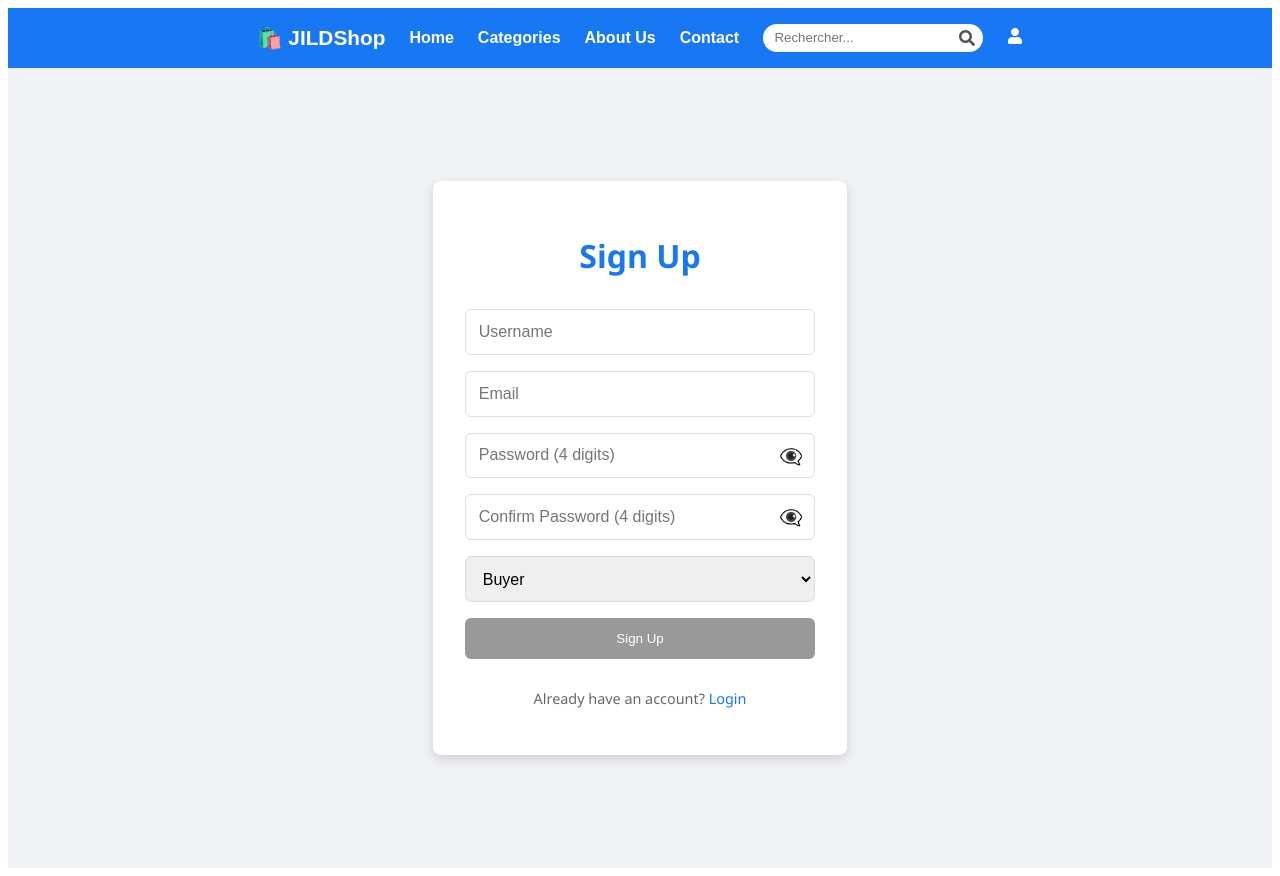
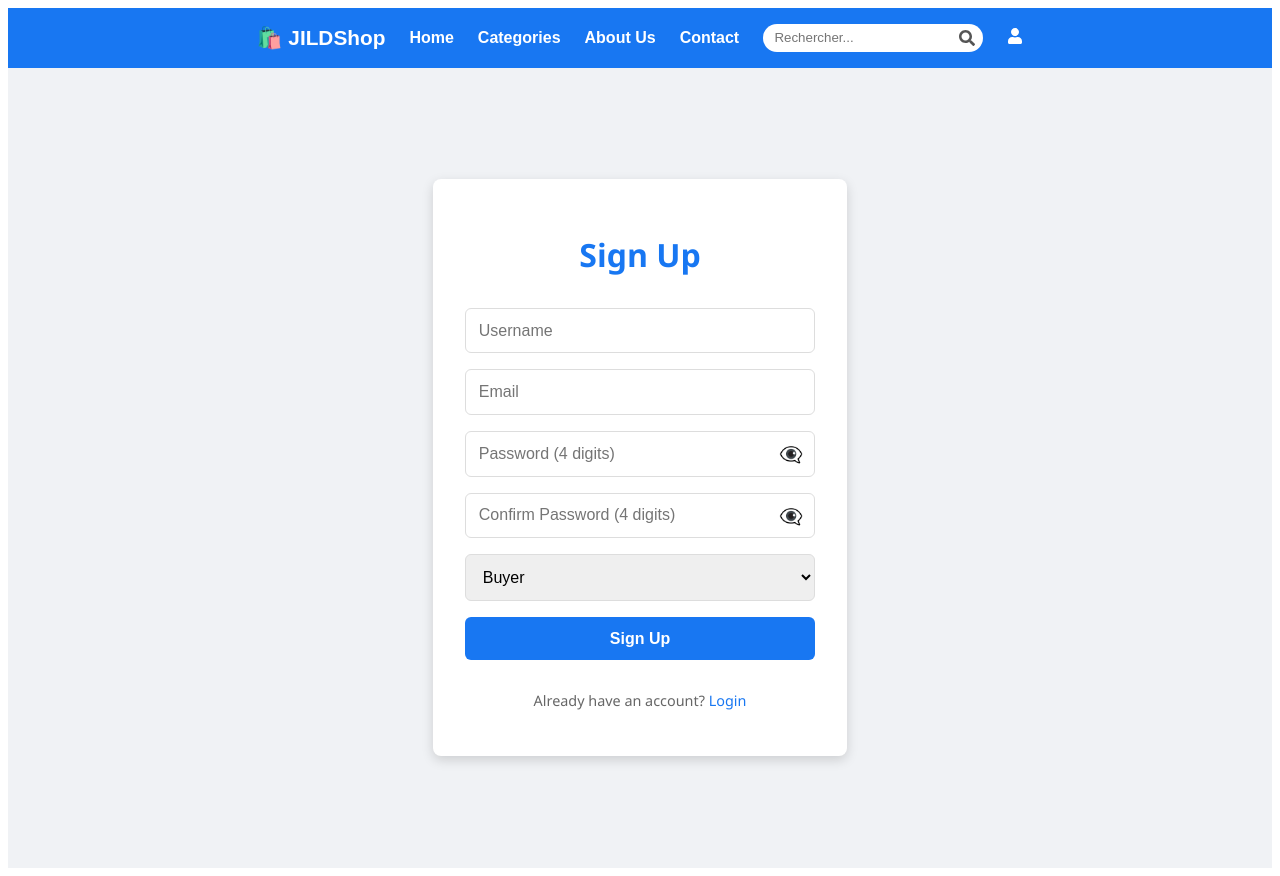
Before and after one commit to laurentouapimabare/multivendor-project-group, a React (Vite) app in the folder Frontend/: page /register in a window 1280 px wide. Built offline with nearby package versions, Linux system fonts and the light colour scheme.

Commit message:
Fix: enable Sign Up button and add blue background

```diff
--- a/Frontend/src/pages/Register.jsx
+++ b/Frontend/src/pages/Register.jsx
@@ -166,14 +166,16 @@ export default function Register() {
           {error && <p style={{ color: "red", textAlign: "center" }}>{error}</p>}
           <button
             type="submit"
-            disabled={loading || password.length !== 4}
+            disabled={loading}
             style={{
-              backgroundColor: (loading || password.length !== 4) ? "#999" : "#1877f2",
+              backgroundColor: loading ? "#666" : "#1877f2",
               color: "white",
               padding: "0.8rem",
               border: "none",
               borderRadius: "6px",
-              cursor: (loading || password.length !== 4) ? "not-allowed" : "pointer"
+              cursor: loading ? "not-allowed" : "pointer",
+              fontSize: "1rem",
+              fontWeight: "600"
             }}
           >
             {loading ? "Signing up..." : "Sign Up"}
```
Also changed, not shown: Frontend/src/pages/Products.jsx (+6 -6 lines).
